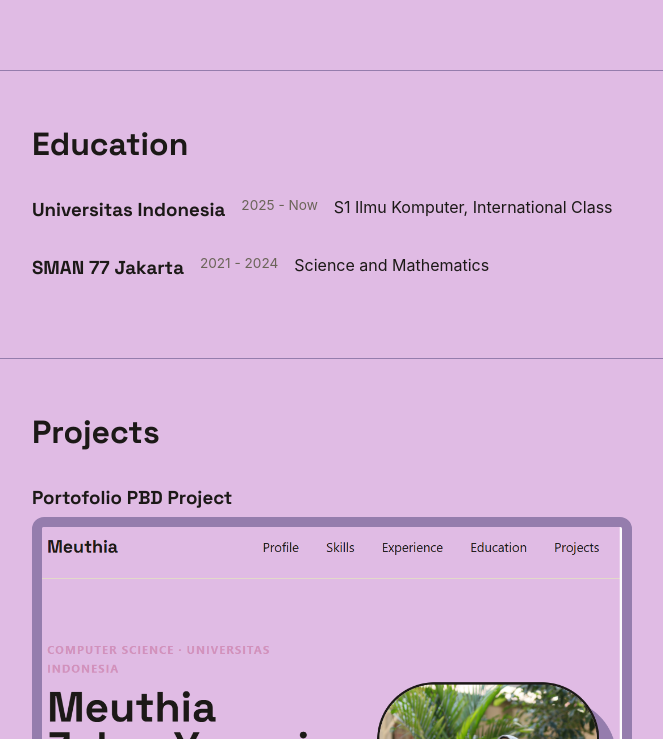
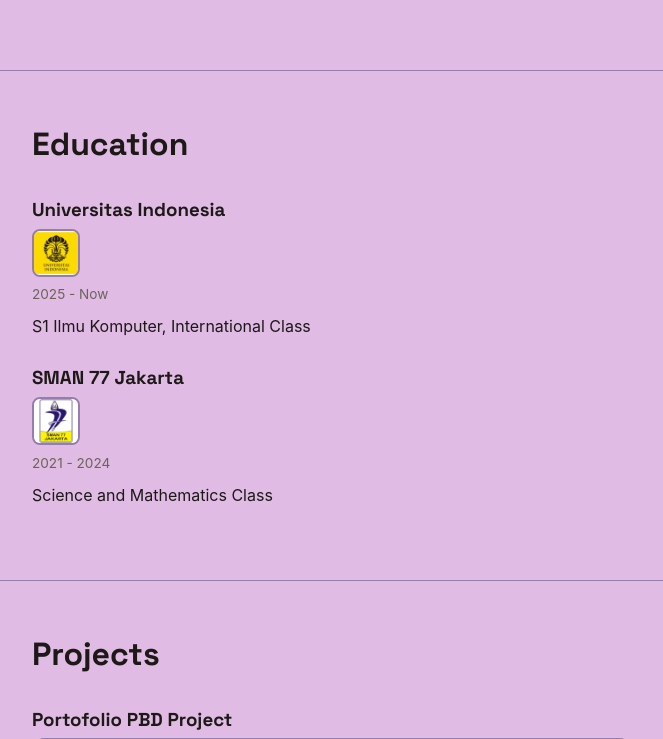
Before and after one commit to meuthiazahra-hub/myportofolio, a Django app: page / in a window 1280 px wide. Shown: the part 1437-2176 px from the top of the page, without its empty margins (152-815 px from the left). Run offline with Django 5.2, Linux system fonts and the light colour scheme.

Commit message:
update section skills, experience, projects

```diff
--- a/templates/index.html
+++ b/templates/index.html
@@ -110,14 +110,19 @@
     <div class="container">
         <h2>Education</h2>
         <div class="timeline-item">
+            <div class="timeline-content">
             <h3>Universitas Indonesia</h3>
+            <img src="/static/img/univindo.jpg" alt="Screenshot Universitas Indonesia" class="timeline-logo">
             <p class="timeline-date">2025 - Now</p>
             <p>S1 Ilmu Komputer, International Class</p>
+            </div>
         </div>
         <div class="timeline-item">
+            <div class="timeline-content">
             <h3>SMAN 77 Jakarta</h3>
+            <img src="/static/img/sman77.jpg" alt="Screenshot SMAN 77 Jakarta" class="timeline-logo">
             <p class="timeline-date">2021 - 2024</p>
-            <p>Science and Mathematics</p>
+            <p>Science and Mathematics Class</p>
         </div>
     </div>
 </section>
```
Also changed, not shown: static/img/sman77.jpg (added), static/img/univindo.jpg (added).
